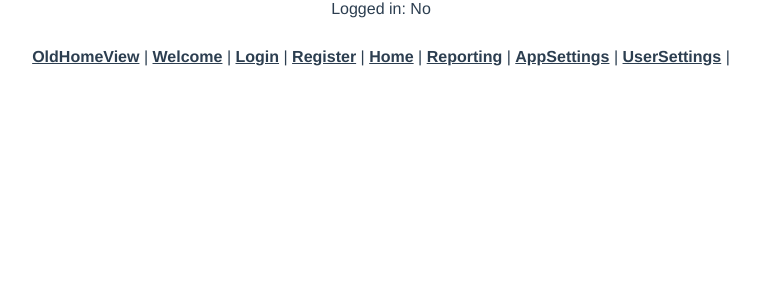
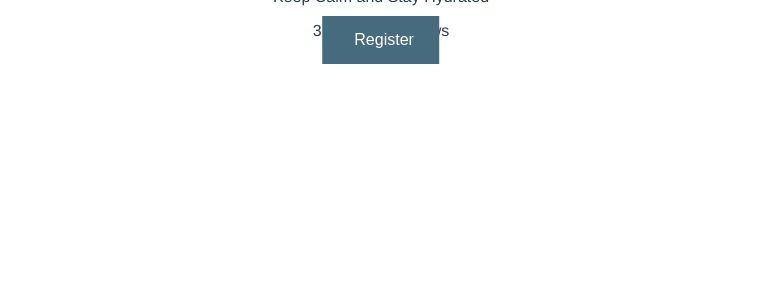
Before and after one commit to Asko24/aquember, a Vue app: page / in a window 1280 px wide. Shown: the top 300 px of the page, without its empty margins (259-1019 px from the left). Built offline with nearby package versions, Linux system fonts and the light colour scheme; the HTML template or start-up script is replaced by a standard one.

Commit message:
small view fix

```diff
--- a/src/App.vue
+++ b/src/App.vue
@@ -1,6 +1,6 @@
 <template>
-  <top-header></top-header>
-  <nav>
+  <!-- <top-header></top-header> -->
+  <!-- <nav>
     <router-link to="/oldhomeview">OldHomeView</router-link> |
     <router-link to="/welcome">Welcome</router-link> |
     <router-link to="/login">Login</router-link> |
@@ -9,7 +9,7 @@
     <router-link to="/reporting">Reporting</router-link> |
     <router-link to="/appsettings">AppSettings</router-link> |
     <router-link to="/usersettings">UserSettings</router-link> |
-  </nav>
+  </nav> -->
   <router-view/>
 </template>
 
--- a/src/router/index.js
+++ b/src/router/index.js
@@ -42,7 +42,7 @@ const routes = [
     component: Secret
   },
   {
-    path: '/welcome',
+    path: '/',
     name: 'Welcome',
     component: Welcome
   },
```
